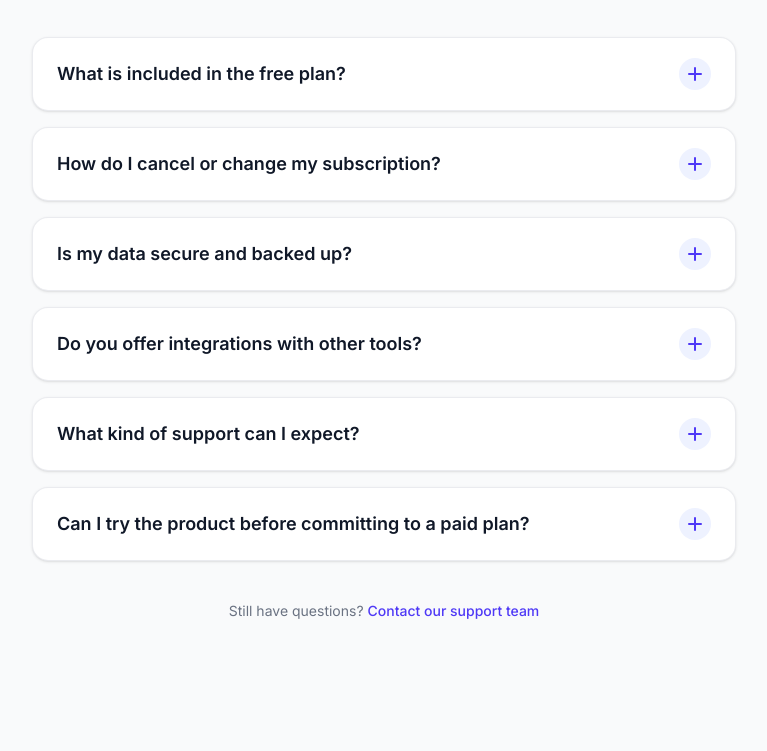
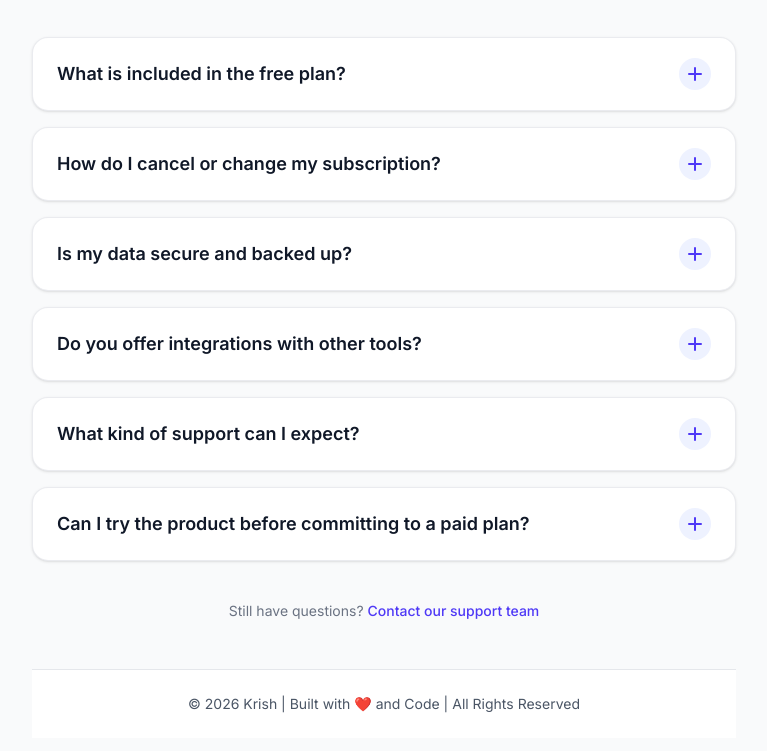
Before and after one commit to codexxxx07/FAQ_Accordion_Widget, a website: page index.html in a window 1280 px wide. Shown: the part 199-950 px from the top of the page, without its empty margins (256-1023 px from the left). Before the commit the page ends 884 px from the top, so only its background shows below. Drawn offline with Linux system fonts and the light colour scheme.

Commit message:
Added Footer

```diff
--- a/index.html
+++ b/index.html
@@ -347,6 +347,15 @@
           </a>
         </p>
       </footer>
+
+      <!-- Copyright Footer -->
+      <footer
+        class="mt-12 border-t border-gray-200 bg-white py-6 text-center text-sm text-gray-600 dark:border-gray-800 dark:bg-gray-900 dark:text-gray-400"
+      >
+        <p class="px-4 sm:px-6">
+          © 2026 Krish | Built with ❤️ and Code | All Rights Reserved
+        </p>
+      </footer>
     </main>
 
     <script src="script.js"></script>
--- a/src/input.css
+++ b/src/input.css
@@ -1,5 +1,5 @@
 @import 'tailwindcss';
-@config './tailwind.config.js';
+@config '../tailwind.config.js';
 
 @layer base {
   html {
```
Also changed, not shown: dist/output.css.
